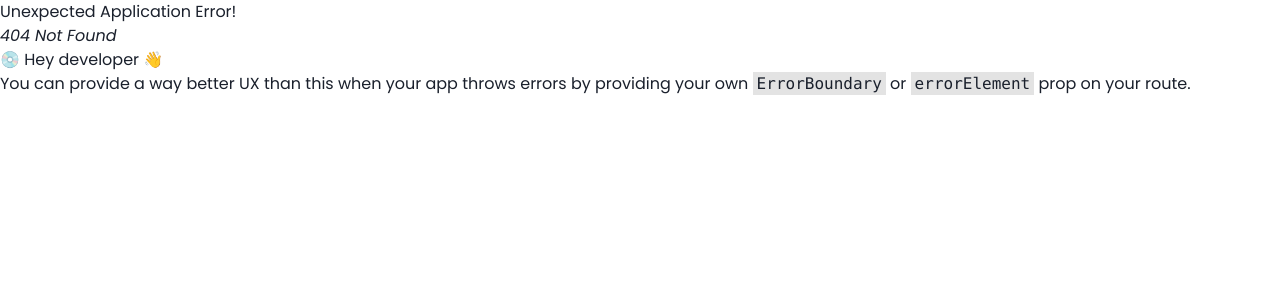
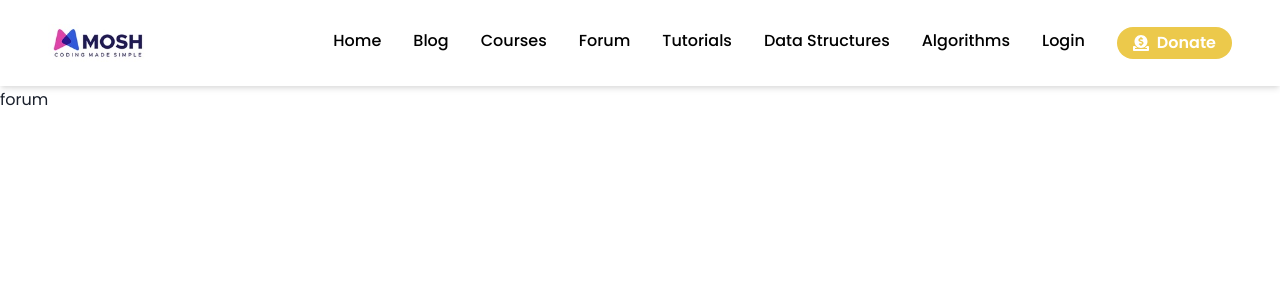
Before and after one commit to Abeinevincent/my-website, a React (Vite) app: page /forum in a window 1280 px wide. Before the commit this address had no page. Shown: the top 300 px of the page. Built offline with nearby package versions, Linux system fonts and the light colour scheme.

Commit message:
Updated Navbar With Some Tests

```diff
--- a/src/App.tsx
+++ b/src/App.tsx
@@ -10,6 +10,7 @@ import Tutorials from "./pages/tutorials/Tutorials";
 import Algorithms from "./pages/algorithms/Algorithms";
 import Layout from "./components/layout/layout/Layout";
 import Faq from "./pages/faq/Faq";
+import Forum from "./pages/forum/Forum";
 const router = createBrowserRouter([
   {
     path: "/",
@@ -41,6 +42,14 @@ const router = createBrowserRouter([
     element: (
       <Layout>
         <Blog />{" "}
+      </Layout>
+    ),
+  },
+  {
+    path: "forum",
+    element: (
+      <Layout>
+        <Forum />{" "}
       </Layout>
     ),
   },
--- a/src/components/layout/header/MenuLink.tsx
+++ b/src/components/layout/header/MenuLink.tsx
@@ -37,6 +37,9 @@ export const MenuLinks = ({
           to="/courses"
         >
           Courses
+        </MenuItem>
+        <MenuItem setIsOpen={setIsOpen} bdr={"bdr"} active={active} to="/forum">
+          Forum
         </MenuItem>
         <MenuItem
           setIsOpen={setIsOpen}
--- /dev/null
+++ b/src/pages/forum/Forum.tsx
@@ -0,0 +1,11 @@
+import React from 'react'
+
+const Forum = () => {
+  return (
+    <div>
+      forum
+    </div>
+  )
+}
+
+export default Forum
```
Also changed, not shown: 2 other files (tests, documents, lock files or other folders).
